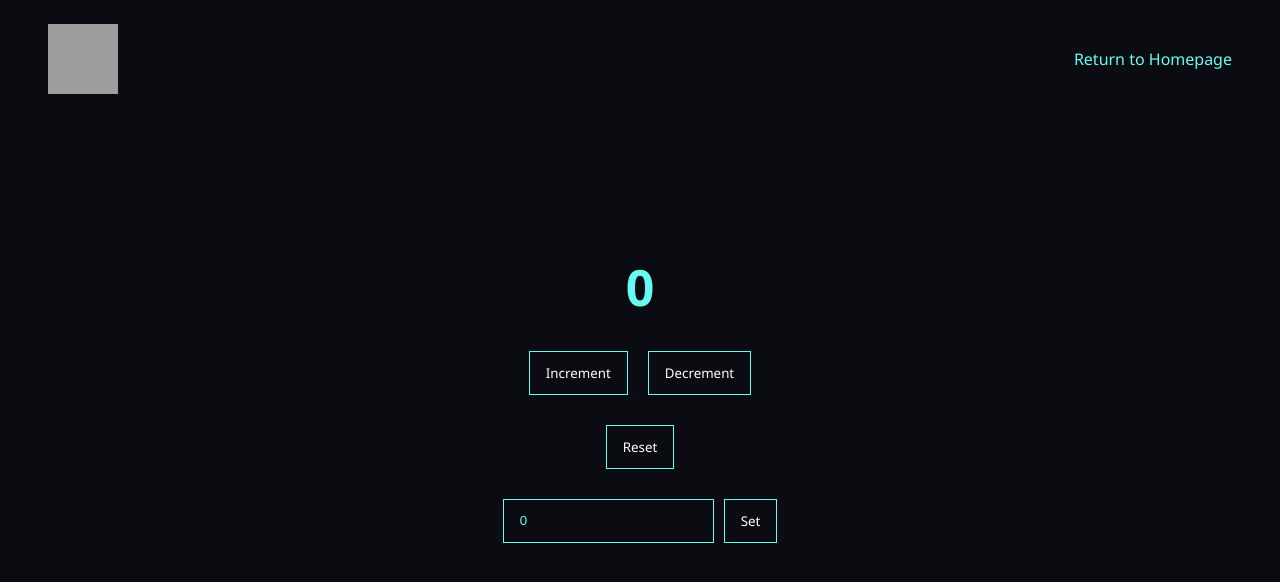
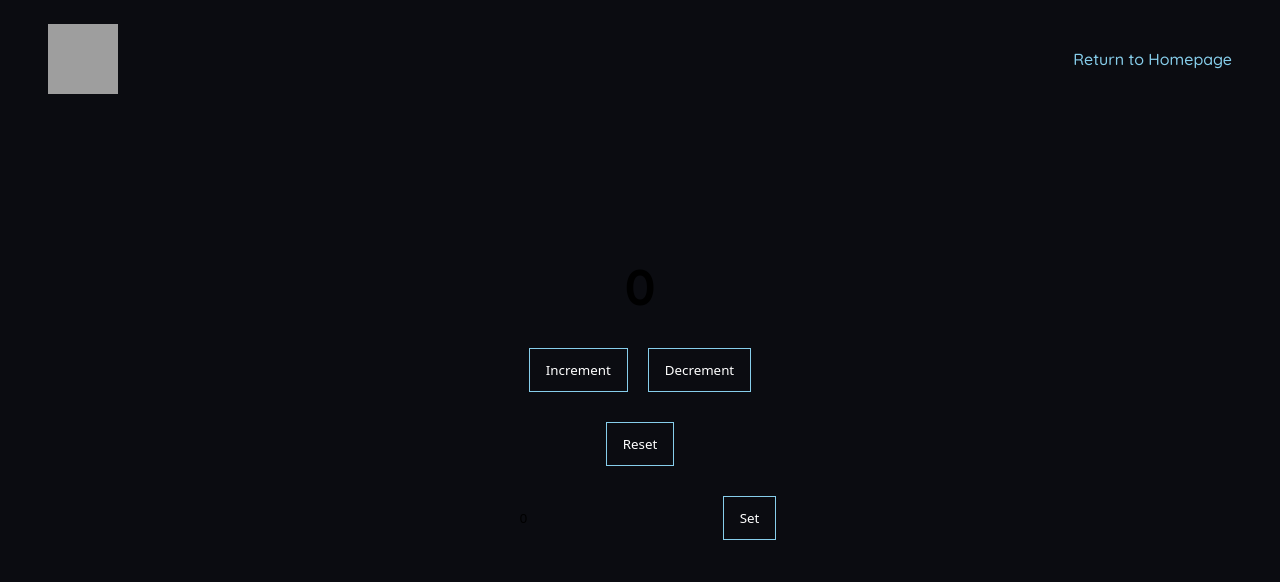
Before and after one commit to ukadavid/altschool-project, a React (Create React App) app: page /counter in a window 1280 px wide. Shown: the top 582 px of the page. Built offline with nearby package versions, Linux system fonts and the light colour scheme; grey boxes are pictures that could not be loaded; the HTML template or start-up script is replaced by a standard one.

Commit message:
update UI III

```diff
--- a/src/App.css
+++ b/src/App.css
@@ -1,4 +1,11 @@
-@import url("https://fonts.googleapis.com/css2?family=Noto+Sans:wght@100;200;300;400;500;600;700;800;900&display=swap");
+@import url('https://fonts.googleapis.com/css2?family=Quicksand:wght@300;500;600;700&display=swap');
+
+:root {
+  --white: #fff;
+  --black: #000;
+  --body-bg: #0b0c11;
+  --primary: #87ceeb;
+}
 
 *,
 *:after,
@@ -10,7 +17,7 @@
 }
 
 body {
-  font-family: "Noto Sans", sans-serif;
+  font-family: 'Quicksand', sans-serif;
   background-color: var(--body-bg);
 }
 
@@ -18,24 +25,17 @@
   text-decoration: none;
 }
 
-:root {
-  --white: #fff;
-  --black: #000;
-  --body-bg: #0b0c11;
-  --primary100: #67fcf1;
-}
-
 button {
   font-family: "Noto Sans", sans-serif;
   background-color: var(--body-bg);
-  border: 1px solid var(--primary100);
+  border: 1px solid var(--primary);
   color: var(--white);
   padding: 12px 16px;
   cursor: pointer;
 }
 
 button:hover {
-  background-color: var(--primary100);
+  background-color: var(--primary);
   border: 1px solid var(--white);
   color: var(--body-bg);
   transition: 1s;
@@ -47,7 +47,7 @@
   justify-content: space-between;
 }
 .nav p {
-  color: var(--primary100);
+  color: var(--primary);
   cursor: pointer;
 }
 
```
